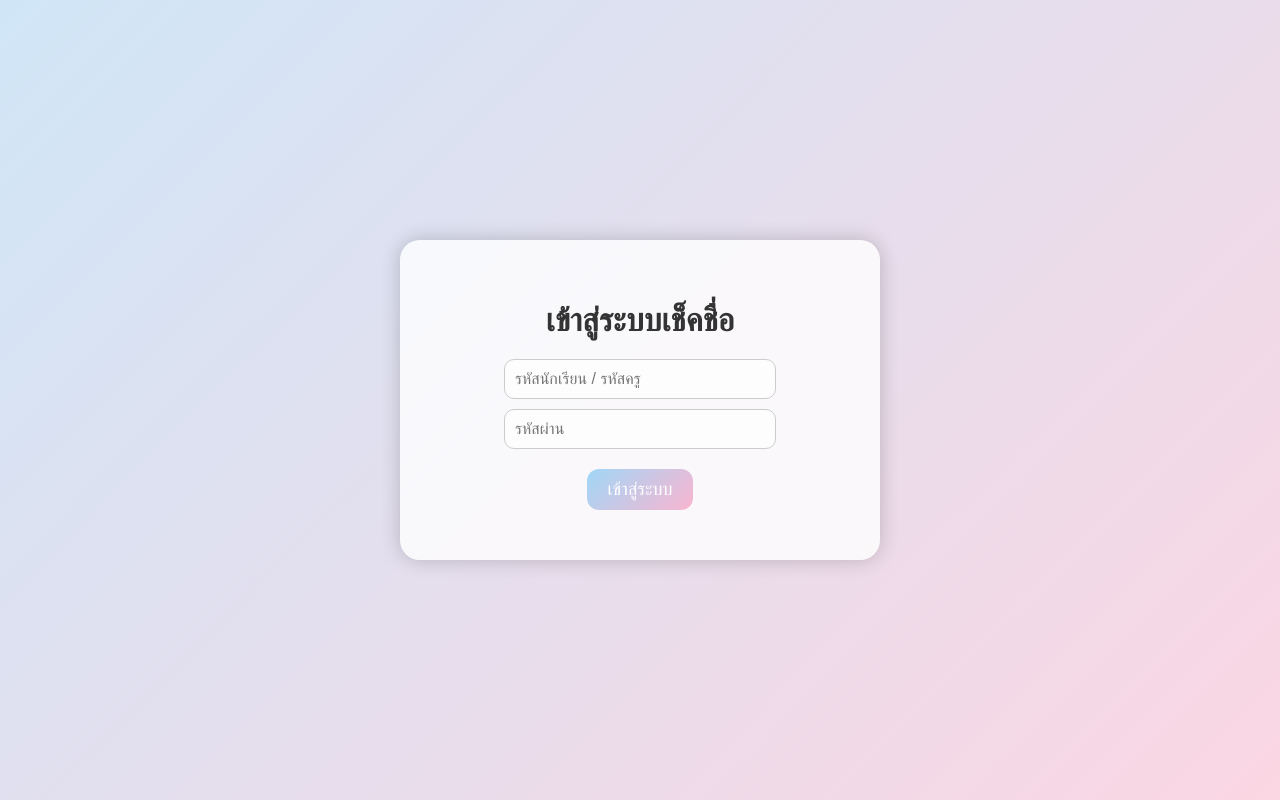
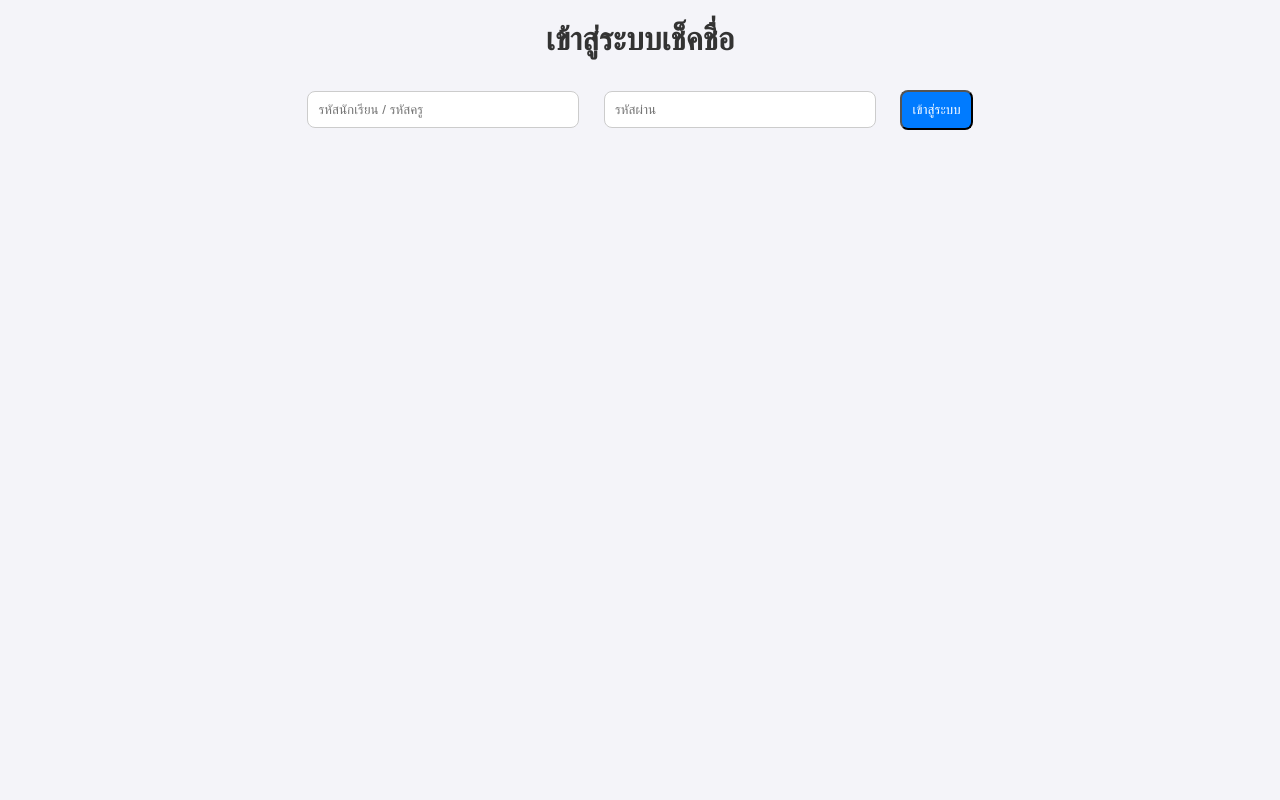
Before and after one commit to Stamp789/student-attendance-v2, a plain HTML site: page index.html in a window 1280 px wide. Drawn offline with Linux system fonts and the light colour scheme.

Commit message:
Update style.css

```diff
--- a/style.css
+++ b/style.css
@@ -1,75 +1,34 @@
-/* style.css - ระบบเช็คชื่อ V.2 */
-
 body {
   font-family: 'Kanit', sans-serif;
-  background: linear-gradient(135deg, #d0e6f7, #fbd6e3);
-  min-height: 100vh;
-  margin: 0;
-  padding: 0;
-  display: flex;
-  align-items: center;
-  justify-content: center;
-  flex-direction: column;
-  animation: fadeIn 1s ease-in-out;
+  text-align: center;
+  background-color: #f4f4f9;
 }
 
 h1 {
   color: #333;
-  margin-bottom: 20px;
 }
 
 input[type="text"], input[type="password"] {
-  display: block;
-  margin: 10px auto;
+  margin: 10px;
   padding: 10px;
   width: 250px;
+  border-radius: 8px;
   border: 1px solid #ccc;
-  border-radius: 10px;
-  background: #ffffffcc;
-  font-size: 16px;
 }
 
 button {
   margin: 10px;
-  padding: 10px 20px;
-  font-size: 18px;
-  border-radius: 12px;
-  border: none;
-  background: linear-gradient(135deg, #a1d7f7, #f9b5d0);
-  color: #fff;
+  padding: 10px;
+  border-radius: 8px;
+  background-color: #007bff;
+  color: white;
   cursor: pointer;
-  transition: background 0.3s ease;
 }
 
 button:hover {
-  background: linear-gradient(135deg, #88c6e0, #f295bd);
+  background-color: #0056b3;
 }
 
-.login-container, .dashboard-container {
-  background: #ffffffcc;
-  padding: 40px;
-  border-radius: 20px;
-  box-shadow: 0 0 20px rgba(0,0,0,0.2);
-  text-align: center;
-  width: 90%;
-  max-width: 400px;
-  animation: slideDown 0.8s ease;
+canvas {
+  margin-top: 20px;
 }
-
-#student-alert {
-  margin-bottom: 20px;
-  font-size: 18px;
-  color: red;
-  font-weight: bold;
-}
-
-/* Animations */
-@keyframes fadeIn {
-  from { opacity: 0; }
-  to { opacity: 1; }
-}
-
-@keyframes slideDown {
-  from { transform: translateY(-30px); opacity: 0; }
-  to { transform: translateY(0); opacity: 1; }
-}
```
